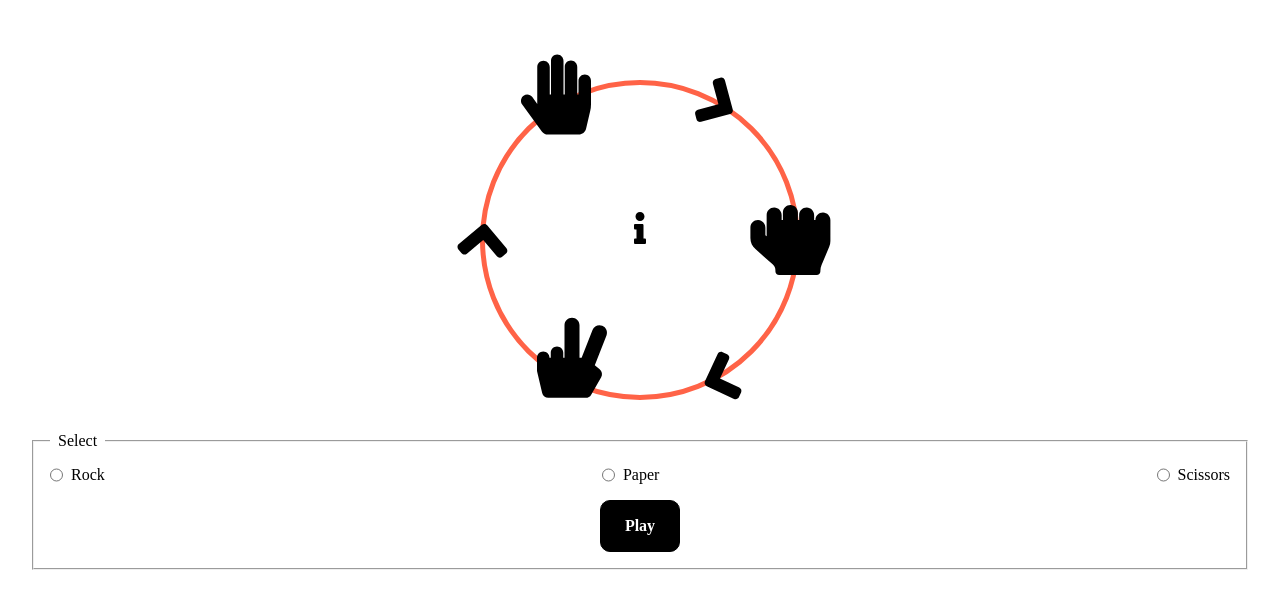
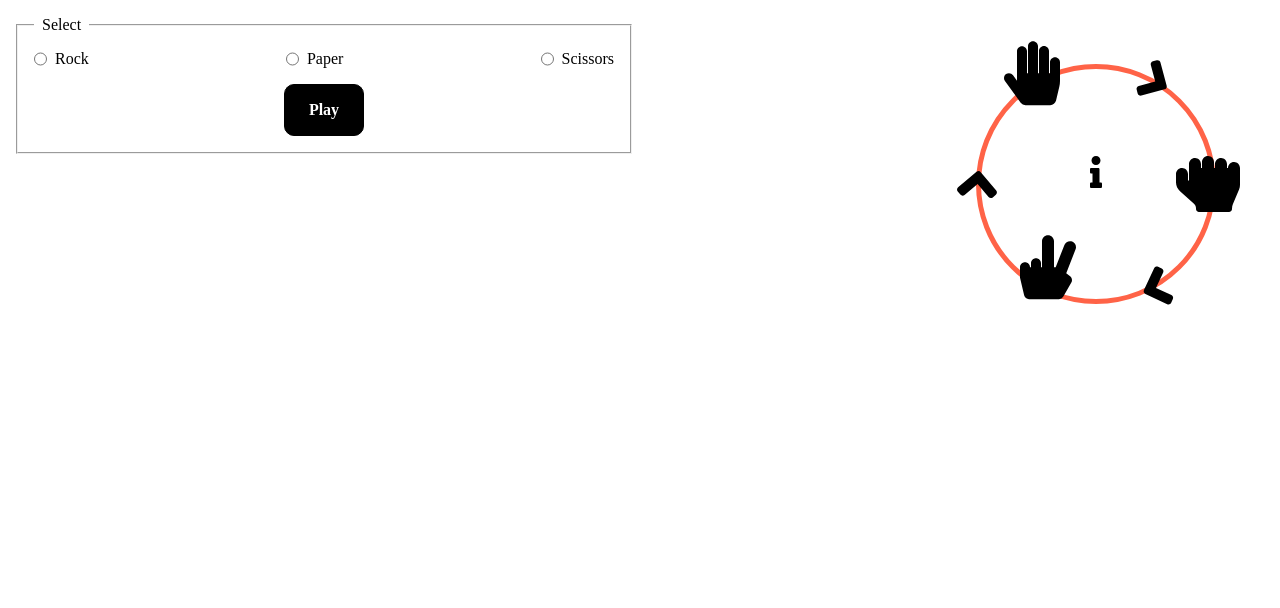
Before and after one commit to JGallardo4/w14b-rock-paper-scissors, a Vue app: page /#/ in a window 1280 px wide. Shown: the top 608 px of the page. Built offline with nearby package versions, Linux system fonts and the light colour scheme.

Commit message:
Add result display

```diff
--- /dev/null
+++ b/src/components/GameDisplay.vue
@@ -0,0 +1,90 @@
+<template>
+  <article id="game-display">
+    <template v-if="gameOn">
+      <section id="player-icon">
+        <h1>Player Selection:</h1>
+        <div v-if="playerSelection == 0">
+          <p><font-awesome-icon icon="hand-rock" /></p>
+        </div>
+        <div v-else-if="playerSelection == 1">
+          <p><font-awesome-icon icon="hand-scissors" rotation="90" /></p>
+        </div>
+        <div v-else-if="playerSelection == 2">
+          <p><font-awesome-icon icon="hand-paper" /></p>
+        </div>
+      </section>
+
+      <section id="comparison">
+        <div v-if="gameResult == -1">
+          <p><font-awesome-icon icon="angle-left" /></p>
+        </div>
+        <div v-else-if="gameResult == 1">
+          <p><font-awesome-icon icon="angle-right" /></p>
+        </div>
+        <div v-else-if="gameResult == 0">
+          <p>&equals;</p>
+        </div>
+      </section>
+
+      <section id="computer-icon">
+        <h1>Computer Selection:</h1>
+        <div v-if="computerSelection == 0">
+          <p><font-awesome-icon icon="hand-rock" /></p>
+        </div>
+        <div v-else-if="computerSelection == 1">
+          <p><font-awesome-icon icon="hand-scissors" rotation="90" /></p>
+        </div>
+        <div v-else-if="computerSelection == 2">
+          <p><font-awesome-icon icon="hand-paper" /></p>
+        </div>
+      </section>
+
+      <section id="game-result">
+        <div v-if="gameResult == -1">
+          <p>You lose!</p>
+        </div>
+        <div v-else-if="gameResult == 1">
+          <p>You win!</p>
+        </div>
+        <div v-else-if="gameResult == 0">
+          <p>It's a tie!</p>
+        </div>
+      </section>
+    </template>
+  </article>
+</template>
+
+<script>
+export default {
+  name: "game-display",
+
+  props: ["playerSelection", "computerSelection", "gameResult", "gameOn"],
+};
+</script>
+
+<style lang="scss" scoped>
+#game-display {
+  display: grid;
+  gap: 1rem;
+  place-items: center;
+  grid-auto-columns: 1fr auto 1fr;
+  grid-auto-rows: 1fr auto;
+
+  #player-icon {
+    grid-column: 1;
+    grid-row: 1;
+  }
+  #comparison {
+    grid-column: 2;
+    grid-row: 1;
+  }
+  #computer-icon {
+    grid-column: 3;
+    grid-row: 1;
+  }
+  #game-result {
+    grid-column: 1 / 4;
+    grid-row: 2;
+  }
+}
+</style>
--- a/src/components/RulesGraph.vue
+++ b/src/components/RulesGraph.vue
@@ -1,5 +1,5 @@
 <template>
-  <article id="rules-graph">
+  <article>
     <details class="icon main-icon">
       <summary id="info"
         ><font-awesome-icon id="info__icon" icon="info"
@@ -62,9 +62,9 @@ export default {
 }
 
 .icon {
-  font-size: 5rem;
-  width: 5em;
-  height: 5em;
+  font-size: 4rem;
+  width: 4em;
+  height: 4em;
   display: grid !important;
   place-items: center;
   > * {
@@ -117,27 +117,26 @@ export default {
   }
 }
 #rock {
-  transform: rotate(0deg) translate(9.4rem) rotate(0deg);
+  transform: rotate(0deg) translate(7rem) rotate(0deg);
 }
 #angle1 {
-  transform: rotate(60deg) translate(10rem) rotate(100deg);
+  transform: rotate(60deg) translate(7.5rem) rotate(100deg);
 }
 #scissors {
-  transform: rotate(120deg) translate(8.5rem) rotate(-120deg);
+  transform: rotate(120deg) translate(6rem) rotate(-120deg);
 }
 #angle2 {
-  transform: rotate(180deg) translate(9.8rem) rotate(-265deg);
+  transform: rotate(180deg) translate(7.4rem) rotate(-265deg);
 }
 #paper {
-  transform: rotate(240deg) translate(10.5rem) rotate(-240deg);
+  transform: rotate(240deg) translate(8rem) rotate(-240deg);
 }
 #angle3 {
-  transform: rotate(300deg) translate(9.8rem) rotate(-270deg);
+  transform: rotate(300deg) translate(7.4rem) rotate(-270deg);
 }
 
 #rules-graph {
-  @include on-circle($item-count: 6, $circle-size: 20rem, $item-size: 5rem);
-  margin: 5em auto 0;
+  @include on-circle($item-count: 6, $circle-size: 15rem, $item-size: 5rem);
   border: solid 5px tomato;
 }
 </style>
--- a/src/main.js
+++ b/src/main.js
@@ -9,11 +9,19 @@ import {
   faHandScissors,
   faHandPaper,
   faAngleRight,
+  faAngleLeft,
   faInfo,
 } from "@fortawesome/free-solid-svg-icons";
 import { FontAwesomeIcon } from "@fortawesome/vue-fontawesome";
 
-library.add(faHandRock, faHandScissors, faHandPaper, faAngleRight, faInfo);
+library.add(
+  faHandRock,
+  faHandScissors,
+  faHandPaper,
+  faAngleRight,
+  faAngleLeft,
+  faInfo
+);
 
 Vue.component("font-awesome-icon", FontAwesomeIcon);
 
--- a/src/views/RockPaperScissors.vue
+++ b/src/views/RockPaperScissors.vue
@@ -1,37 +1,70 @@
 <template>
   <article id="game">
-    <rules-graph></rules-graph>
+    <rules-graph id="rules-graph"></rules-graph>
+
     <div id="player-selection">
       <form action="" id="player-selection__form">
         <fieldset id="player-selection__fieldset">
           <legend>Select</legend>
           <section id="radio-buttons">
             <label>
-              <input type="radio" value="0" v-model.number="playerSelection" />
+              <input
+                type="radio"
+                value="0"
+                :disabled="gameOn"
+                v-model.number="playerSelection"
+              />
               <span>Rock</span>
             </label>
             <label>
-              <input type="radio" value="2" v-model.number="playerSelection" />
+              <input
+                type="radio"
+                value="2"
+                :disabled="gameOn"
+                v-model.number="playerSelection"
+              />
               <span>Paper</span>
             </label>
             <label>
-              <input type="radio" value="1" v-model.number="playerSelection" />
+              <input
+                type="radio"
+                value="1"
+                :disabled="gameOn"
+                v-model.number="playerSelection"
+              />
               <span>Scissors</span>
             </label>
           </section>
 
-          <button @click.prevent="play()" id="play-button">Play</button>
+          <p v-if="error">Please make a selection</p>
+
+          <button @click.prevent="play()" id="play-button" v-if="!gameOn">
+            <p>Play</p>
+          </button>
+
+          <button @click.prevent="reset()" id="play-button" v-else-if="gameOn">
+            <p>Play Again</p>
+          </button>
         </fieldset>
       </form>
     </div>
-    <div id="game-display"></div>
+
+    <game-display
+      id="game-display"
+      :playerSelection="playerSelection"
+      :computerSelection="computerSelection"
+      :gameResult="gameResult"
+      :gameOn="gameOn"
+    ></game-display>
   </article>
 </template>
 
 <script>
 import RulesGraph from "../components/RulesGraph.vue";
+import GameDisplay from "../components/GameDisplay.vue";
+
 export default {
-  components: { RulesGraph },
+  components: { RulesGraph, GameDisplay },
 
   name: "rock-paper-scissors",
 
@@ -39,12 +72,16 @@ export default {
     return {
       playerSelection: -1,
       computerSelection: -1,
+      gameOn: false,
+      error: false,
     };
   },
 
   computed: {
     gameResult() {
-      var result;
+      var result = -2;
+
+      if (this.playerSelection == -1 && this.computerSelection == -1) return -2;
 
       if (this.playerSelection == this.computerSelection) return 0;
 
@@ -67,8 +104,22 @@ export default {
   },
 
   methods: {
+    reset() {
+      this.gameOn = false;
+      this.playerSelection = -1;
+      this.computerSelection = -1;
+    },
+
     play() {
+      if (this.playerSelection == -1) {
+        this.error = true;
+        return;
+      } else {
+        this.error = false;
+      }
+
       this.computerSelection = this.getRandomInt(0, 3);
+      this.gameOn = true;
 
       console.log("player selection: " + this.playerSelection);
       console.log("computer selection: " + this.computerSelection);
@@ -130,8 +181,31 @@ export default {
 
 @include formReset;
 
+#game {
+  padding: 1rem;
+  gap: 1rem;
+  display: grid;
+  grid-auto-columns: 1fr 1fr;
+  grid-template-rows: auto 1fr;
+  #player-selection {
+    grid-column: 1;
+    grid-row: 1;
+  }
+  #rules-graph {
+    grid-column: 2;
+    grid-row: 1 / 3;
+    justify-self: right;
+    margin: 2rem;
+    margin-top: 3rem;
+    margin-right: 3rem;
+  }
+  #game-display {
+    grid-column: 1 / 3;
+  }
+}
+
 #player-selection {
-  padding: 2rem;
+  height: auto;
   #player-selection__fieldset {
     padding: 1rem;
     display: grid;
```
